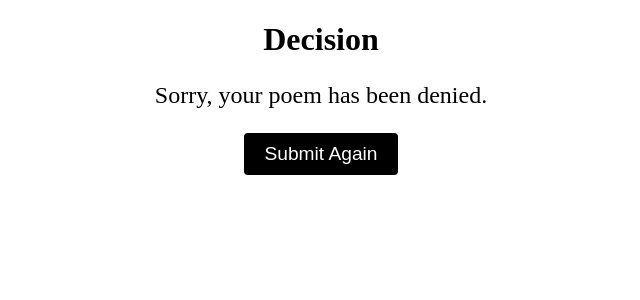
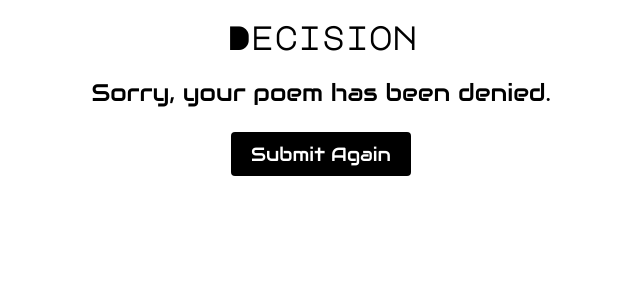
Before and after one commit to tmansmann0/RobotsDecideLitmag, a Flask app: template templates/result.html in a window 1280 px wide. Shown: the top 300 px of the page, without its empty margins (319-959 px from the left). Run offline with Flask 2, Linux system fonts and the light colour scheme; the template is opened without the code that fills it, so the values that code supplies are empty.

Commit message:
updated fonts on results page

```diff
--- a/templates/result.html
+++ b/templates/result.html
@@ -3,18 +3,29 @@
 <head>
     <title>Decision</title>
     <style>
+        @font-face {
+          font-family: 'MajorMonoDisplay-Regular';
+          src: url({{ url_for('static', filename='MajorMonoDisplay-Regular.ttf') }});
+        }
+        @font-face {
+        font-family: 'Audiowide-Regular';
+        src: url({{ url_for('static', filename='Audiowide-Regular.ttf') }});
+        }
         /* Add some style to the page */
         h1 {
+            font-family: 'MajorMonoDisplay-Regular';
             font-size: 2em;
             font-weight: bold;
             text-align: center;
         }
         p {
+            font-family: 'Audiowide-Regular';
             font-size: 1.5em;
             text-align: center;
         }
         /* Center the button horizontally */
         input[type="submit"] {
+            font-family: 'Audiowide-Regular';
             display: block;
             margin: 20px auto;
             padding: 10px 20px;
```
